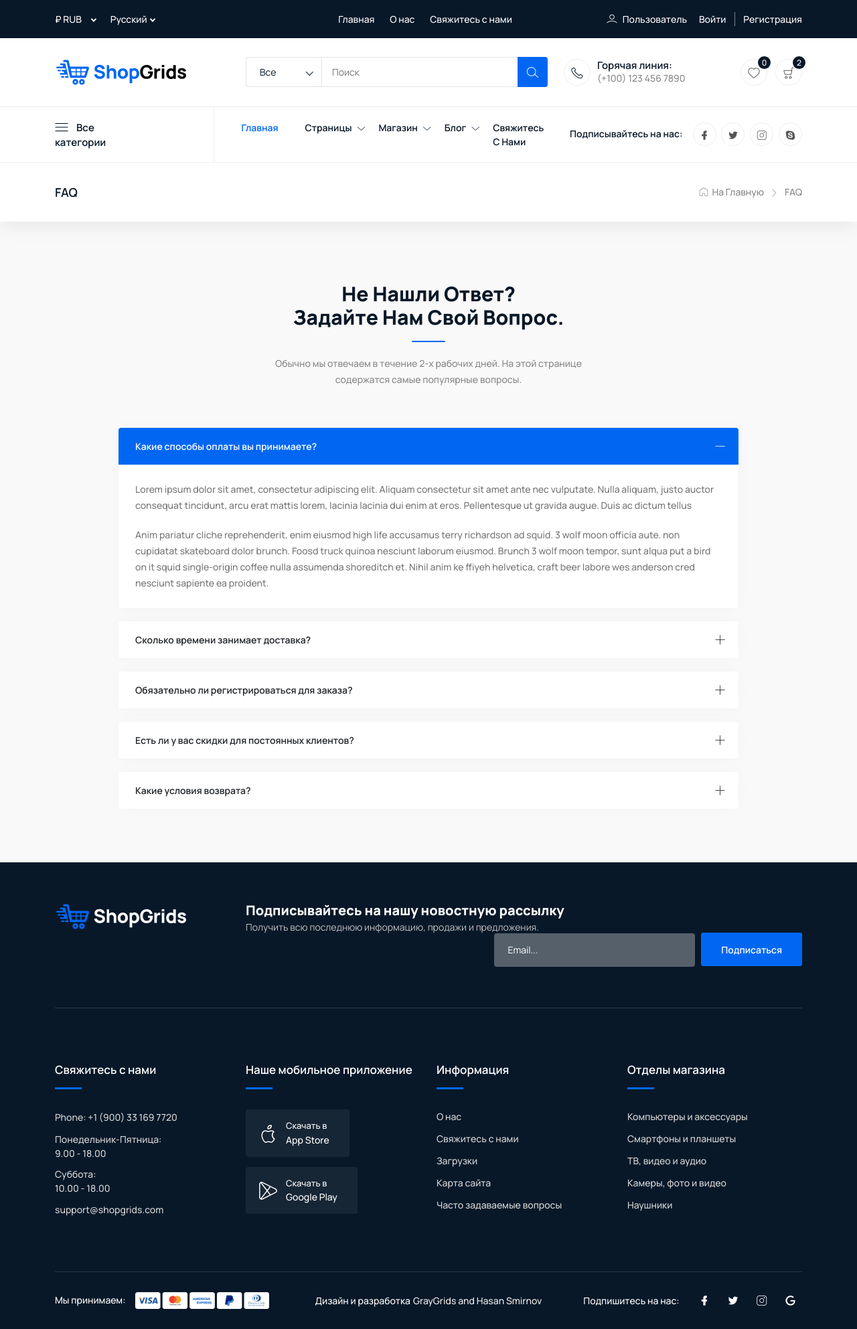
After one commit to xacan1/DjangoWebShop, a Django app: page /faq/ in a window 1280 px wide. The commit adds this page. Shown: the whole page at 67% size. Run offline with Django 4.2, Linux system fonts and the light colour scheme; some libraries are stand-ins or nearby versions.

Commit message:
add new pages

```diff
--- a/shop/templates/shop/base.html
+++ b/shop/templates/shop/base.html
@@ -84,7 +84,7 @@
                             <ul class="useful-links">
                                 <li><a href="{% url 'home' %}">Главная</a></li>
                                 <li><a href="{% url 'about-us' %}">О нас</a></li>
-                                <li><a href="contact.html">Свяжитесь с нами</a></li>
+                                <li><a href="{% url 'contact' %}">Свяжитесь с нами</a></li>
                             </ul>
                         </div>
                     </div>
@@ -275,11 +275,10 @@
                                             aria-expanded="false" aria-label="Toggle navigation">Страницы</a>
                                         <ul class="sub-menu collapse" id="submenu-1-2">
                                             <li class="nav-item"><a href="{% url 'about-us' %}">О нас</a></li>
-                                            <li class="nav-item"><a href="faq.html">Частые вопросы</a></li>
-                                            <li class="nav-item"><a href="login.html">Войти</a></li>
-                                            <li class="nav-item"><a href="register.html">Регистрация</a></li>
+                                            <li class="nav-item"><a href="{% url 'faq' %}">Частые вопросы</a></li>
+                                            <li class="nav-item"><a href="{% url 'login' %}">Войти</a></li>
+                                            <li class="nav-item"><a href="{% url 'registration' %}">Регистрация</a></li>
                                             <li class="nav-item"><a href="mail-success.html">Подтверждение Email</a></li>
-                                            <li class="nav-item"><a href="404.html">Ошибка 404</a></li>
                                         </ul>
                                     </li>
                                     <li class="nav-item">
@@ -307,7 +306,7 @@
                                         </ul>
                                     </li>
                                     <li class="nav-item">
-                                        <a href="contact.html" aria-label="Toggle navigation">Контакты</a>
+                                        <a href="{% url 'contact' %}" aria-label="Toggle navigation">Свяжитесь с нами</a>
                                     </li>
                                 </ul>
                             </div> <!-- navbar collapse -->
--- /dev/null
+++ b/shop/templates/shop/faq.html
@@ -0,0 +1,154 @@
+{% extends 'shop/base.html' %}
+{% load static %}
+
+{% block content %}
+
+    <!-- Start Breadcrumbs -->
+    <div class="breadcrumbs">
+        <div class="container">
+            <div class="row align-items-center">
+                <div class="col-lg-6 col-md-6 col-12">
+                    <div class="breadcrumbs-content">
+                        <h1 class="page-title">FAQ</h1>
+                    </div>
+                </div>
+                <div class="col-lg-6 col-md-6 col-12">
+                    <ul class="breadcrumb-nav">
+                        <li><a href="{% url 'home' %}"><i class="lni lni-home"></i> На главную</a></li>
+                        <li>FAQ</li>
+                    </ul>
+                </div>
+            </div>
+        </div>
+    </div>
+    <!-- End Breadcrumbs -->
+
+    <!-- Start Faq Area -->
+    <section class="faq section">
+        <div class="container">
+            <div class="row">
+                <div class="col-12">
+                    <div class="section-title">
+                        <h2>Не нашли ответ?<br> Задайте нам свой вопрос.</h2>
+                        <p>Обычно мы отвечаем в течение 2-х рабочих дней. На этой странице содержатся самые популярные вопросы.
+                        </p>
+                    </div>
+                </div>
+            </div>
+            <div class="row">
+                <div class="col-lg-10 offset-lg-1 col-md-12 col-12">
+                    <div class="accordion" id="accordionExample">
+                        <div class="accordion-item">
+                            <h2 class="accordion-header" id="headingOne">
+                                <button class="accordion-button" type="button" data-bs-toggle="collapse"
+                                    data-bs-target="#collapseOne" aria-expanded="true" aria-controls="collapseOne">
+                                    <span class="title">Какие способы оплаты вы принимаете?</span><i
+                                        class="lni lni-plus"></i>
+                                </button>
+                            </h2>
+                            <div id="collapseOne" class="accordion-collapse collapse show" aria-labelledby="headingOne"
+                                data-bs-parent="#accordionExample">
+                                <div class="accordion-body">
+                                    <p>Lorem ipsum dolor sit amet, consectetur adipiscing elit. Aliquam consectetur sit
+                                        amet ante nec vulputate. Nulla aliquam, justo auctor consequat tincidunt, arcu
+                                        erat mattis lorem, lacinia lacinia dui enim at eros. Pellentesque ut gravida
+                                        augue. Duis ac dictum tellus</p>
+                                    <p>Anim pariatur cliche reprehenderit, enim eiusmod high life accusamus terry
+                                        richardson ad squid. 3 wolf moon officia aute. non cupidatat skateboard dolor
+                                        brunch. Foosd truck quinoa nesciunt laborum eiusmod. Brunch 3 wolf moon tempor,
+                                        sunt alqua put a bird on it squid single-origin coffee nulla assumenda
+                                        shoreditch et. Nihil anim ke ffiyeh helvetica, craft beer labore wes anderson
+                                        cred nesciunt sapiente ea proident.</p>
+                                </div>
+                            </div>
+                        </div>
+                        <div class="accordion-item">
+                            <h2 class="accordion-header" id="headingTwo">
+                                <button class="accordion-button collapsed" type="button" data-bs-toggle="collapse"
+                                    data-bs-target="#collapseTwo" aria-expanded="false" aria-controls="collapseTwo">
+                                    <span class="title">Сколько времени занимает доставка?</span><i class="lni lni-plus"></i>
+                                </button>
+                            </h2>
+                            <div id="collapseTwo" class="accordion-collapse collapse" aria-labelledby="headingTwo"
+                                data-bs-parent="#accordionExample">
+                                <div class="accordion-body">
+                                    <p>Anim pariatur cliche reprehenderit, enim eiusmod high life accusamus terry
+                                        richardson ad squid. 3 wolf moon officia aute. non cupidatat skateboard dolor
+                                        brunch. Foosd truck quinoa nesciunt laborum eiusmod. Brunch 3 wolf moon tempor,
+                                        sunt alqua put a bird on it squid single-origin coffee nulla assumenda
+                                        shoreditch et. Nihil anim ke ffiyeh helvetica, craft beer labore wes anderson
+                                        cred nesciunt sapiente ea proident.</p>
+                                    <p>Lorem ipsum dolor sit amet, consectetur adipiscing elit. Aliquam consectetur sit
+                                        amet ante nec vulputate. Nulla aliquam, justo auctor consequat tincidunt, arcu
+                                        erat mattis lorem, lacinia lacinia dui enim at eros. Pellentesque ut gravida
+                                        augue. Duis ac dictum tellus</p>
+                                </div>
+                            </div>
+                        </div>
+                        <div class="accordion-item">
+                            <h2 class="accordion-header" id="headingThree">
+                                <button class="accordion-button collapsed" type="button" data-bs-toggle="collapse"
+                                    data-bs-target="#collapseThree" aria-expanded="false" aria-controls="collapseThree">
+                                    <span class="title">Обязательно ли регистрироваться для заказа?</span><i
+                                        class="lni lni-plus"></i>
+                                </button>
+                            </h2>
+                            <div id="collapseThree" class="accordion-collapse collapse" aria-labelledby="headingThree"
+                                data-bs-parent="#accordionExample">
+                                <div class="accordion-body">
+                                    <p>Lorem ipsum dolor sit amet, consectetur adipisicing elit. Voluptas expedita,
+                                        repellendus est nemo cum quibusdam optio, voluptate hic a tempora facere, nihil
+                                        non itaque alias similique quas quam odit consequatur.</p>
+                                </div>
+                            </div>
+                        </div>
+                        <div class="accordion-item">
+                            <h2 class="accordion-header" id="headingFour">
+                                <button class="accordion-button collapsed" type="button" data-bs-toggle="collapse"
+                                    data-bs-target="#collapseFour" aria-expanded="false" aria-controls="collapseFour">
+                                    <span class="title">Есть ли у вас скидки для постоянных клиентов?</span><i
+                                        class="lni lni-plus"></i>
+                                </button>
+                            </h2>
+                            <div id="collapseFour" class="accordion-collapse collapse" aria-labelledby="headingFour"
+                                data-bs-parent="#accordionExample">
+                                <div class="accordion-body">
+                                    <p>Anim pariatur cliche reprehenderit, enim eiusmod high life accusamus terry
+                                        richardson ad squid. 3 wolf moon officia aute. non cupidatat skateboard dolor
+                                        brunch. Foosd truck quinoa nesciunt laborum eiusmod. Brunch 3 wolf moon tempor,
+                                        sunt alqua put a bird on it squid single-origin coffee nulla assumenda
+                                        shoreditch et.</p>
+                                    <p>Lorem ipsum dolor sit amet, consectetur adipisicing elit. Provident iure ab nisi,
+                                        magnam vitae. Laboriosam laborum suscipit recusandae officia laudantium,
+                                        consectetur adipisci voluptates doloremque quisquam. Id rerum iusto
+                                        reprehenderit assumenda!</p>
+                                </div>
+                            </div>
+                        </div>
+                        <div class="accordion-item">
+                            <h2 class="accordion-header" id="headingFive">
+                                <button class="accordion-button collapsed" type="button" data-bs-toggle="collapse"
+                                    data-bs-target="#collapseFive" aria-expanded="false" aria-controls="collapseFive">
+                                    <span class="title">Какие условия возврата?</span><i
+                                        class="lni lni-plus"></i>
+                                </button>
+                            </h2>
+                            <div id="collapseFive" class="accordion-collapse collapse" aria-labelledby="headingFive"
+                                data-bs-parent="#accordionExample">
+                                <div class="accordion-body">
+                                    <p>Anim pariatur cliche reprehenderit, enim eiusmod high life accusamus terry
+                                        richardson ad squid. 3 wolf moon officia aute. non cupidatat skateboard dolor
+                                        brunch. Foosd truck quinoa nesciunt laborum eiusmod. Brunch 3 wolf moon tempor,
+                                        sunt alqua put a bird on it squid single-origin coffee nulla assumenda
+                                        shoreditch et. </p>
+                                </div>
+                            </div>
+                        </div>
+                    </div>
+                </div>
+            </div>
+        </div>
+    </section>
+    <!--/ End Faq Area -->
+
+{% endblock content %}
--- a/shop/urls.py
+++ b/shop/urls.py
@@ -9,4 +9,6 @@ urlpatterns = [
     path('registration/', RegisterUserView.as_view(), name='registration'),
     path('cart/', CartView.as_view(), name='cart'),
     path('checkout/', CheckoutView.as_view(), name='checkout'),
+    path('contact/', ContactView.as_view(), name='contact'),
+    path('faq/', FaqView.as_view(), name='faq'),
 ]
--- a/shop/views.py
+++ b/shop/views.py
@@ -89,3 +89,25 @@ class CheckoutView(FormView):
         # c_def = self.get_user_context(title='Корзина', form_login=LoginUserForm)
         c_def = {'title': 'Оформление заказа'}
         return {**context, **c_def}
+
+
+class ContactView(FormView):
+    form_class = SimpleForm
+    template_name = 'shop/contact.html'
+
+    def get_context_data(self, **kwargs) -> dict:
+        context = super().get_context_data(**kwargs)
+        # c_def = self.get_user_context(title='Корзина', form_login=LoginUserForm)
+        c_def = {'title': 'Форма связи'}
+        return {**context, **c_def}
+
+
+class FaqView(FormView):
+    form_class = SimpleForm
+    template_name = 'shop/faq.html'
+
+    def get_context_data(self, **kwargs) -> dict:
+        context = super().get_context_data(**kwargs)
+        # c_def = self.get_user_context(title='Корзина', form_login=LoginUserForm)
+        c_def = {'title': 'FAQ'}
+        return {**context, **c_def}
```
Also changed, not shown: shop/templates/shop/base_old.html (deleted, +0 -113 lines), shop/templates/shop/contact.html (added, +125 -0 lines).
